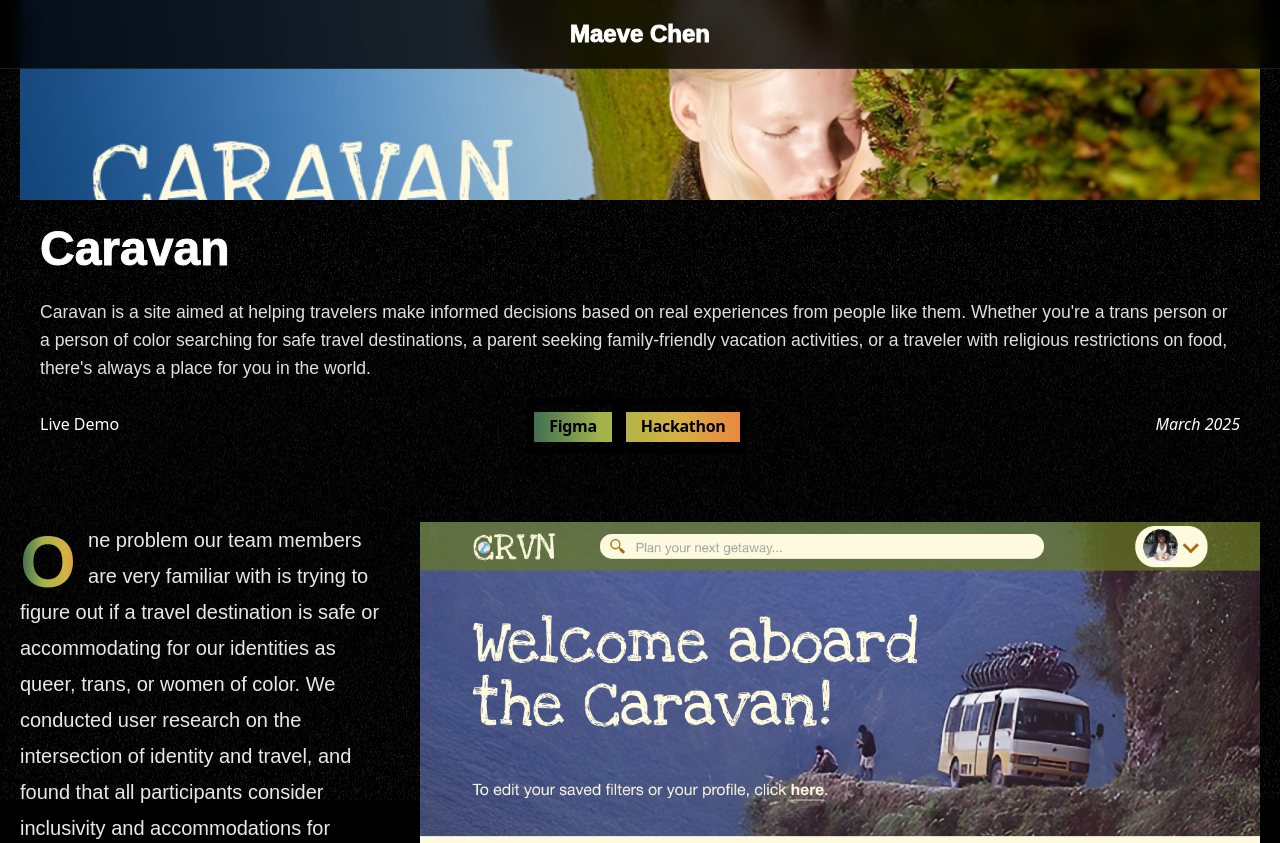
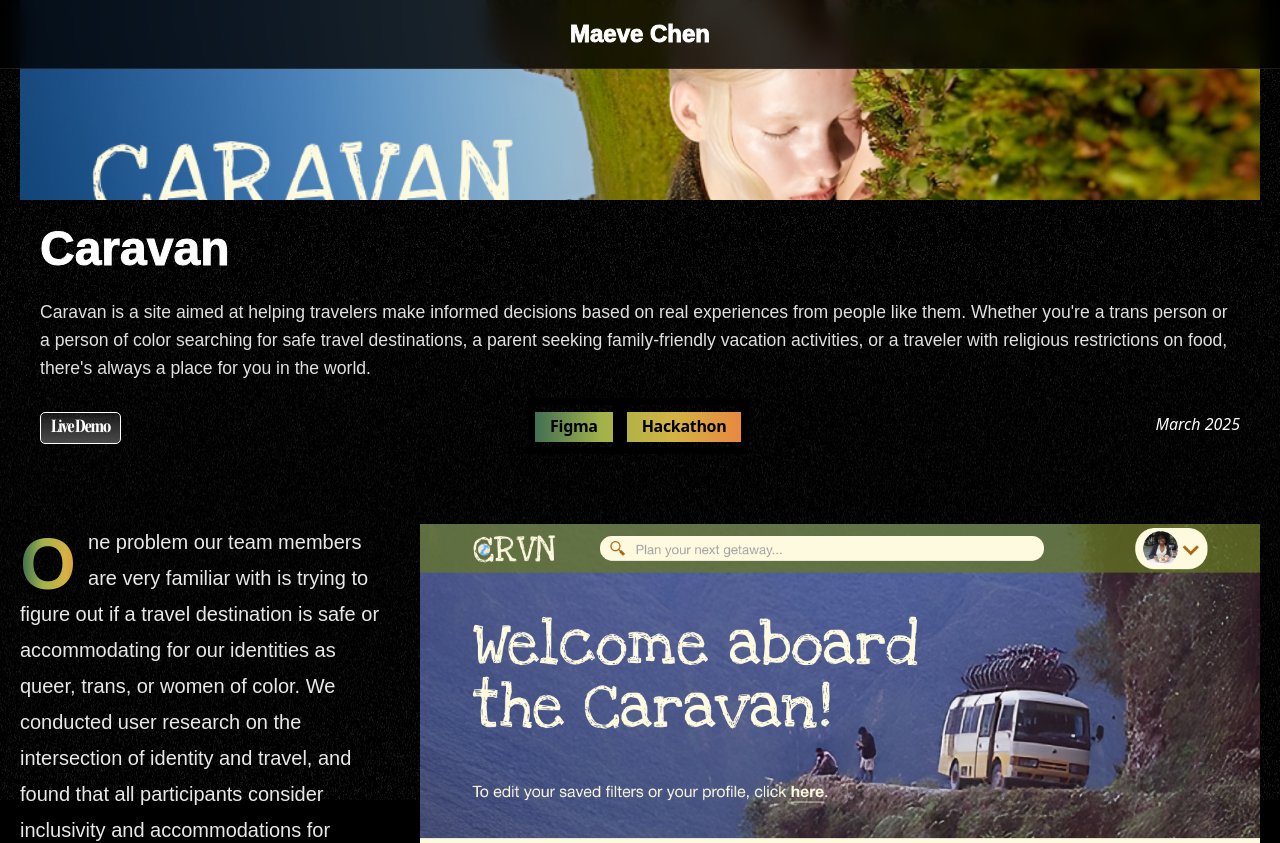
Before and after one commit to maevetoons/portfolio, a React (Vite) app: page /project/caravan in a window 1280 px wide. Shown: the top 843 px of the page. Built offline with nearby package versions, Linux system fonts and the light colour scheme; a web font is replaced by a local one.

Commit message:
added fastest t rider and updated project ref style

```diff
--- a/src/Project.css
+++ b/src/Project.css
@@ -69,15 +69,31 @@
 
     .project-ref {
         color: #FFFFFF;
+        background: linear-gradient(to top,
+                    rgba(74,74,74,1) 0%,
+                    rgba(74,74,74,.5) 75%,
+                    rgba(74,74,74,.25) 100%);
+                ;
+        padding: 0 10px 0 10px;
+        border-radius: 5px;
+        vertical-align: middle;
+        border: #FFFFFF 1px solid;
+
+        h3 {
+        font-size: 20px;
+        }
     }
 
-    &::before {
-        color: linear-gradient(to right,
+    .project-ref:hover {
+        background: linear-gradient(to right,
                 #376853 0%,
                 #A1B24A 33%,
                 #D3B344 66%,
                 #EB843F 100%);
             ;
+        border: none;
+        padding: .741px 10.741px .741px 10.741px;
+        color: #000000;
     }
 }
 
--- a/src/Project.jsx
+++ b/src/Project.jsx
@@ -153,7 +153,7 @@ const Project = () => {
                             <h1 className="project-title">{projectData.title}</h1>
                             <p className="project-description">{projectData.longDescription}</p>
                             <div className="project-meta">
-                                <a className="project-ref" href={projectData.ref}>{projectData.type}</a>
+                                <a className="project-ref" href={projectData.ref}><h3>{projectData.type}</h3></a>
                                 <div className="project-tags">
                                     <div className='gradient'>
                                         {projectData.tags.map((tag, index) => (
```
Also changed, not shown: public/projects/enriching-cuisine.json (+6 -9 lines), public/projects/fastest-t-rider.json (+6 -9 lines).
